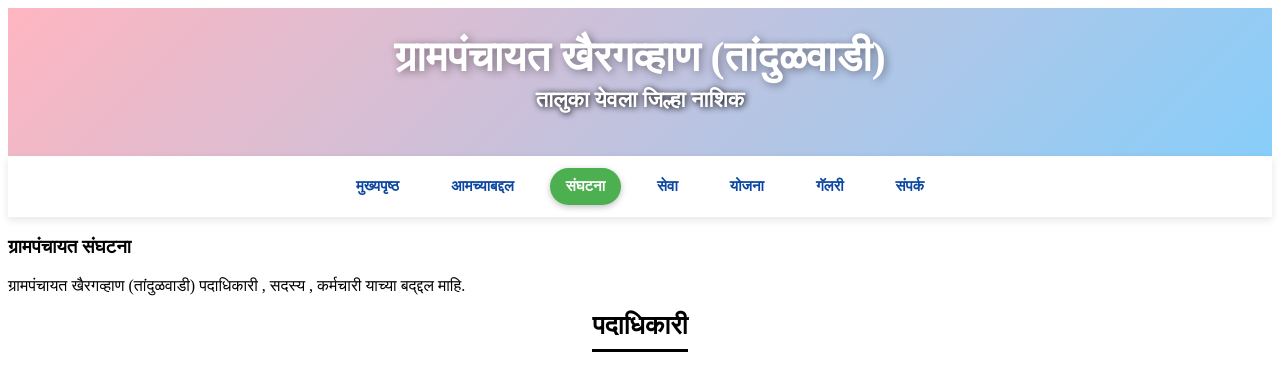
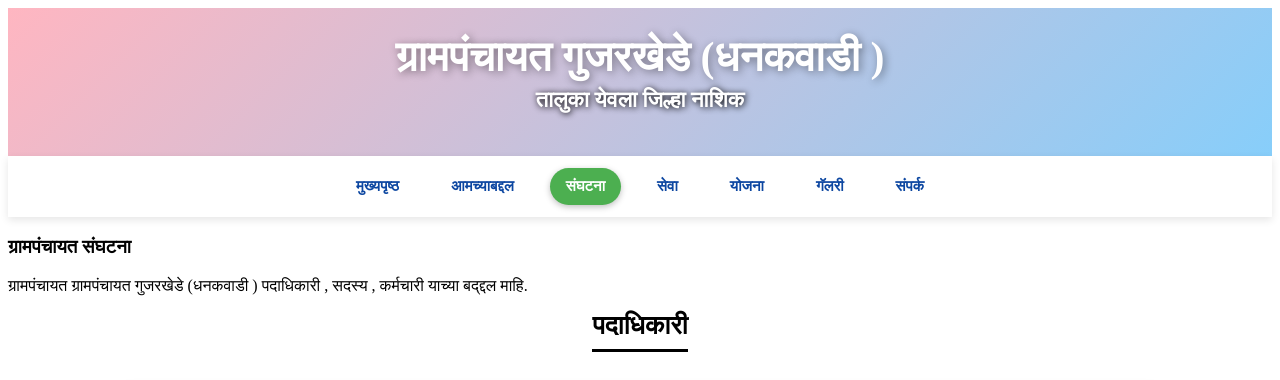
Before and after one commit to Graminseva/gujarkhede, a plain HTML site: page sangh.html in a window 1280 px wide. Shown: the top 380 px of the page. Drawn offline with Linux system fonts and the light colour scheme.

Commit message:
Add files via upload

```diff
--- a/sangh.html
+++ b/sangh.html
@@ -71,7 +71,7 @@
 </head>
 <body>
   <header>
-    <h1 class="main-title">ग्रामपंचायत खैरगव्हाण (तांदुळवाडी)</h1>
+    <h1 class="main-title">ग्रामपंचायत गुजरखेडे  (धनकवाडी )</h1>
     <h2 class="sub-title">तालुका येवला  जिल्हा नाशिक</h2>
   </header>
 
@@ -87,7 +87,7 @@
 
   <div class="content">
     <h3>ग्रामपंचायत संघटना</h3>
-    <p>ग्रामपंचायत खैरगव्हाण (तांदुळवाडी) पदाधिकारी , सदस्य , कर्मचारी  याच्या बद्द्दल माहि.</p>
+    <p>ग्रामपंचायत ग्रामपंचायत गुजरखेडे  (धनकवाडी ) पदाधिकारी , सदस्य , कर्मचारी  याच्या बद्द्दल माहि.</p>
   </div>
 
   <h3 class="section-title">पदाधिकारी</h3>
```
Also changed, not shown: contact.html (+2 -2 lines), gallery.html (+2 -2 lines), yojana.html (+2 -2 lines).
